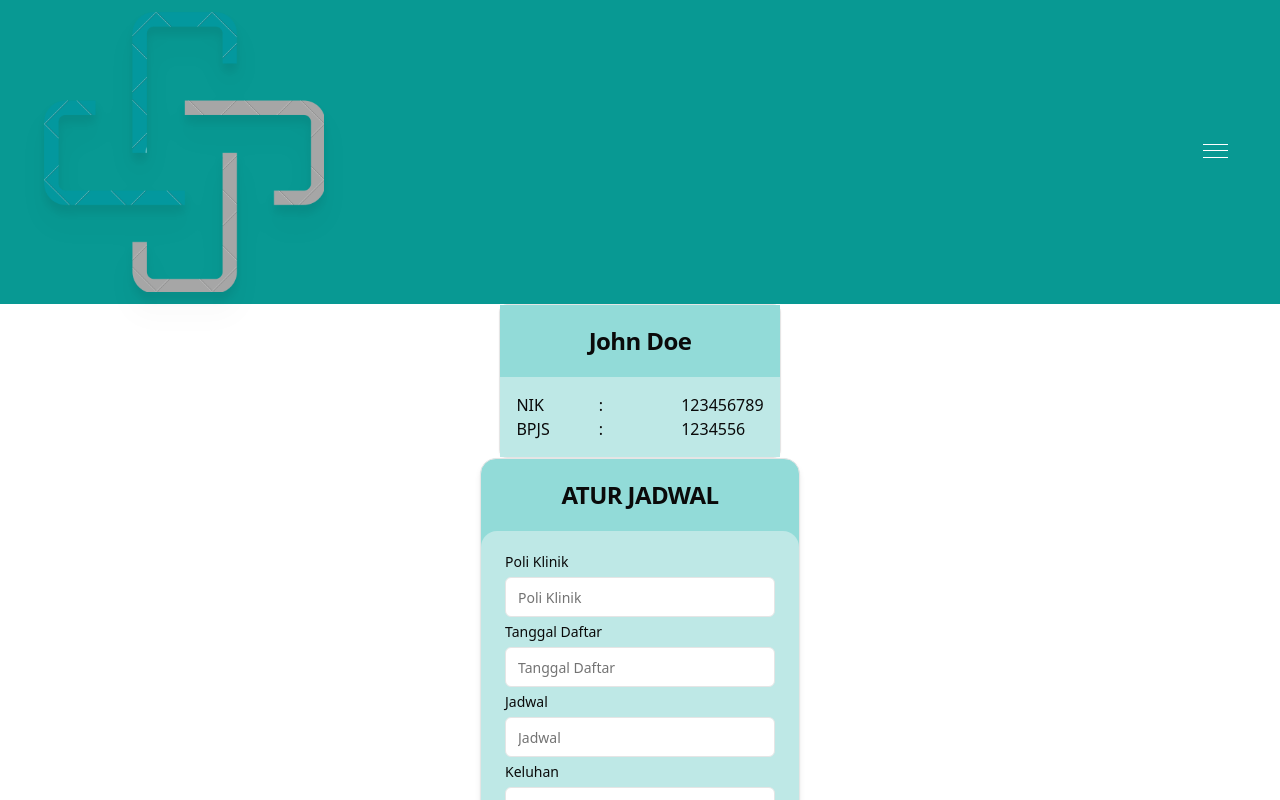
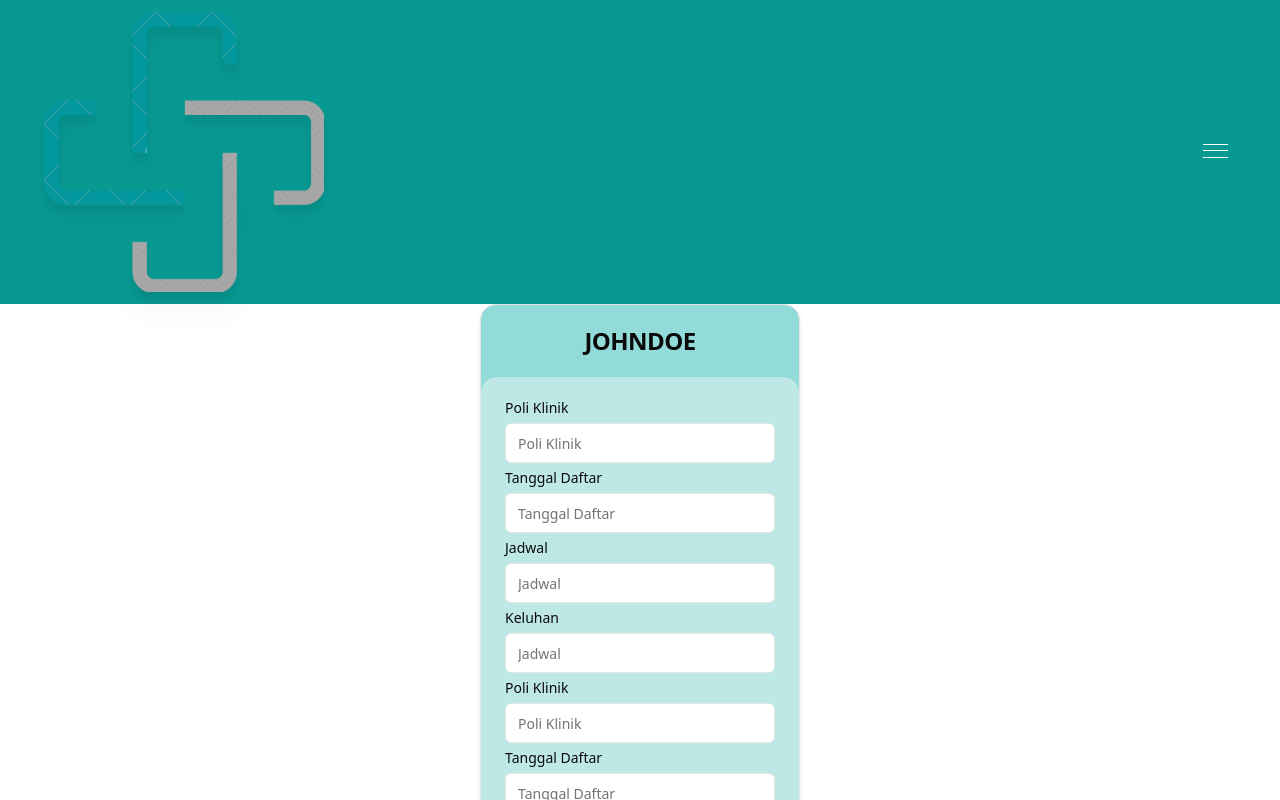
Before and after one commit to Medqueue-Alta/Medqueue-FE, a React (Vite) app: page / in a window 1280 px wide. Built offline with nearby package versions, Linux system fonts and the light colour scheme.

Commit message:
feat: added update profile page

```diff
--- a/src/App.tsx
+++ b/src/App.tsx
@@ -1,11 +1,12 @@
 
-import PatientReservation from "./pages/Patient/reservasi";
+
+import UpdateProfile from "./pages/Patient/update-profile";
 
 
 function App() {
   return (
     <>
-      <PatientReservation />
+      <UpdateProfile />
     </>
   );
 }
--- /dev/null
+++ b/src/components/UpdateProfileCard.tsx
@@ -0,0 +1,23 @@
+import  { ReactNode } from 'react'
+import { Card, CardContent, CardHeader, CardTitle } from './ui/card';
+
+interface Props {
+  children: ReactNode;
+}
+
+const UpdateProfileCard = (props: Props) => {
+const { children } = props;
+
+  return (
+    <Card className="w-80 bg-[#92DBD8] rounded-2xl shadow-md">
+      <CardHeader className="items-center">
+        <CardTitle className="uppercase text-justify">JohnDoe</CardTitle>
+      </CardHeader>
+      <CardContent className="p-6 bg-[#BEE8E6] rounded-2xl ">
+        {children}
+      </CardContent>
+    </Card>
+  );
+}
+
+export default UpdateProfileCard;
--- a/src/pages/Patient/update-profile.tsx
+++ b/src/pages/Patient/update-profile.tsx
@@ -1,9 +1,39 @@
 import PatientLayout from "@/components/PatientLayout";
+import { Button } from "@/components/ui/button";
+
+import { Input } from "@/components/ui/input";
+import { Label } from "@/components/ui/label";
+
+import UpdateProfileCard from "@/components/UpdateProfileCard";
 
 const UpdateProfile = () => {
   return (
     <PatientLayout>
-      <div>Hello World</div>
+      <div className="grid justify-center justify-items-center items-center h-full">
+        <UpdateProfileCard>
+          <div className="flex flex-col gap-2">
+            <Label>Poli Klinik</Label>
+            <Input type="text" placeholder="Poli Klinik" />
+            <Label>Tanggal Daftar</Label>
+            <Input type="text" placeholder="Tanggal Daftar" />
+            <Label>Jadwal</Label>
+            <Input type="text" placeholder="Jadwal" />
+            <Label>Keluhan</Label>
+            <Input type="text" placeholder="Jadwal" />
+            <Label>Poli Klinik</Label>
+            <Input type="text" placeholder="Poli Klinik" />
+            <Label>Tanggal Daftar</Label>
+            <Input type="text" placeholder="Tanggal Daftar" />
+            <Label>Jadwal</Label>
+            <Input type="text" placeholder="Jadwal" />
+            <Label>Keluhan</Label>
+            <Input type="text" placeholder="Jadwal" />
+            <Button type="submit" className="w-max self-center bg-[#089993]">
+              Submit
+            </Button>
+          </div>
+        </UpdateProfileCard>
+      </div>
     </PatientLayout>
   );
 };
```
